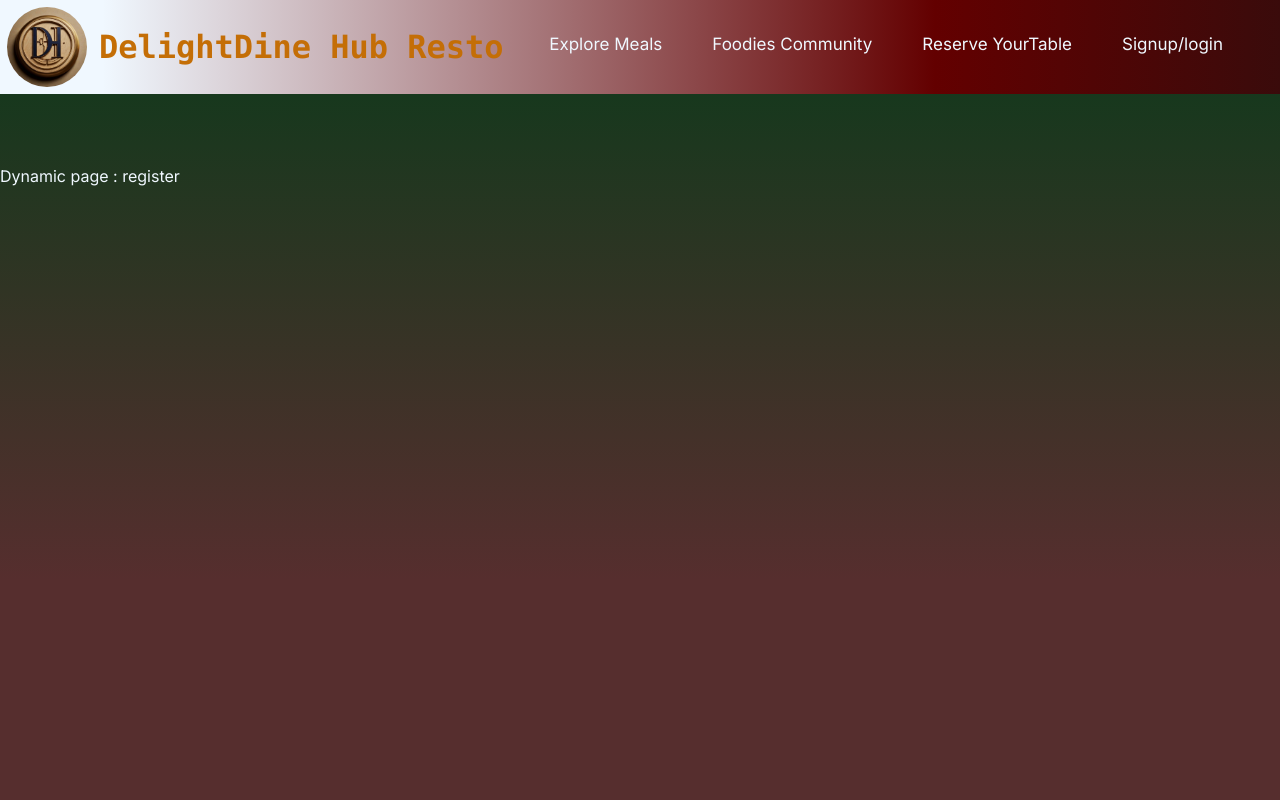
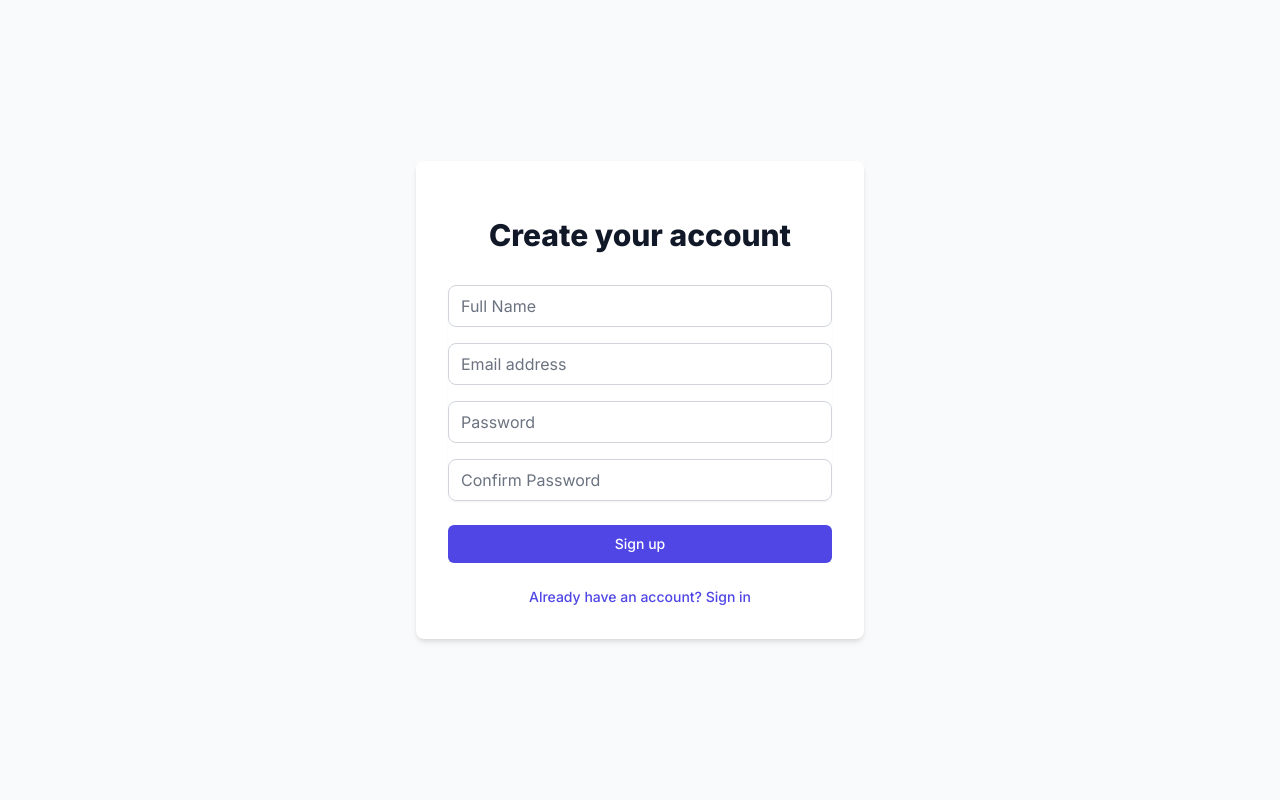
Before and after one commit to shubhamkumar200328/DelightDineResto, a Next.js app: page /register in a window 1280 px wide. Shown: the top 800 px of the page. Built offline with nearby package versions, Linux system fonts and the light colour scheme.

Commit message:
adding register page but yet not completed

```diff
--- /dev/null
+++ b/src/app/register/page.tsx
@@ -0,0 +1,143 @@
+"use client"
+
+import { useState } from "react"
+import { useRouter } from "next/navigation"
+import Link from "next/link"
+
+export default function Register() {
+  const [formData, setFormData] = useState({
+    name: "",
+    email: "",
+    password: "",
+    confirmPassword: "",
+  })
+  const [error, setError] = useState("")
+  const router = useRouter()
+
+  const handleChange = (e: React.ChangeEvent<HTMLInputElement>) => {
+    const { name, value } = e.target
+    setFormData((prev) => ({
+      ...prev,
+      [name]: value,
+    }))
+  }
+
+  const handleSubmit = async (e: React.FormEvent) => {
+    e.preventDefault()
+    setError("")
+
+    // Basic validation
+    if (formData.password !== formData.confirmPassword) {
+      setError("Passwords do not match")
+      return
+    }
+
+    try {
+      // Add your registration logic here
+      // For example, calling your registration API endpoint
+      console.log("Registration attempt with:", formData)
+
+      // If successful, redirect to login
+      // router.push('/login');
+    } catch (err) {
+      setError("Failed to register. Please try again.")
+    }
+  }
+
+  return (
+    <div className="min-h-screen flex items-center justify-center bg-gray-50">
+      <div className="max-w-md w-full space-y-8 p-8 bg-white rounded-lg shadow-md">
+        <div>
+          <h2 className="mt-6 text-center text-3xl font-extrabold text-gray-900">
+            Create your account
+          </h2>
+        </div>
+        <form className="mt-8 space-y-6" onSubmit={handleSubmit}>
+          {error && (
+            <div className="text-red-500 text-center text-sm">{error}</div>
+          )}
+          <div className="rounded-md shadow-sm space-y-4">
+            <div>
+              <label htmlFor="name" className="sr-only">
+                Full Name
+              </label>
+              <input
+                id="name"
+                name="name"
+                type="text"
+                required
+                className="appearance-none rounded-lg relative block w-full px-3 py-2 border border-gray-300 placeholder-gray-500 text-gray-900 focus:outline-none focus:ring-indigo-500 focus:border-indigo-500"
+                placeholder="Full Name"
+                value={formData.name}
+                onChange={handleChange}
+              />
+            </div>
+            <div>
+              <label htmlFor="email" className="sr-only">
+                Email address
+              </label>
+              <input
+                id="email"
+                name="email"
+                type="email"
+                required
+                className="appearance-none rounded-lg relative block w-full px-3 py-2 border border-gray-300 placeholder-gray-500 text-gray-900 focus:outline-none focus:ring-indigo-500 focus:border-indigo-500"
+                placeholder="Email address"
+                value={formData.email}
+                onChange={handleChange}
+              />
+            </div>
+            <div>
+              <label htmlFor="password" className="sr-only">
+                Password
+              </label>
+              <input
+                id="password"
+                name="password"
+                type="password"
+                required
+                className="appearance-none rounded-lg relative block w-full px-3 py-2 border border-gray-300 placeholder-gray-500 text-gray-900 focus:outline-none focus:ring-indigo-500 focus:border-indigo-500"
+                placeholder="Password"
+                value={formData.password}
+                onChange={handleChange}
+              />
+            </div>
+            <div>
+              <label htmlFor="confirmPassword" className="sr-only">
+                Confirm Password
+              </label>
+              <input
+                id="confirmPassword"
+                name="confirmPassword"
+                type="password"
+                required
+                className="appearance-none rounded-lg relative block w-full px-3 py-2 border border-gray-300 placeholder-gray-500 text-gray-900 focus:outline-none focus:ring-indigo-500 focus:border-indigo-500"
+                placeholder="Confirm Password"
+                value={formData.confirmPassword}
+                onChange={handleChange}
+              />
+            </div>
+          </div>
+
+          <div>
+            <button
+              type="submit"
+              className="group relative w-full flex justify-center py-2 px-4 border border-transparent text-sm font-medium rounded-md text-white bg-indigo-600 hover:bg-indigo-700 focus:outline-none focus:ring-2 focus:ring-offset-2 focus:ring-indigo-500"
+            >
+              Sign up
+            </button>
+          </div>
+
+          <div className="text-sm text-center">
+            <Link
+              href="/login"
+              className="font-medium text-indigo-600 hover:text-indigo-500"
+            >
+              Already have an account? Sign in
+            </Link>
+          </div>
+        </form>
+      </div>
+    </div>
+  )
+}
```
